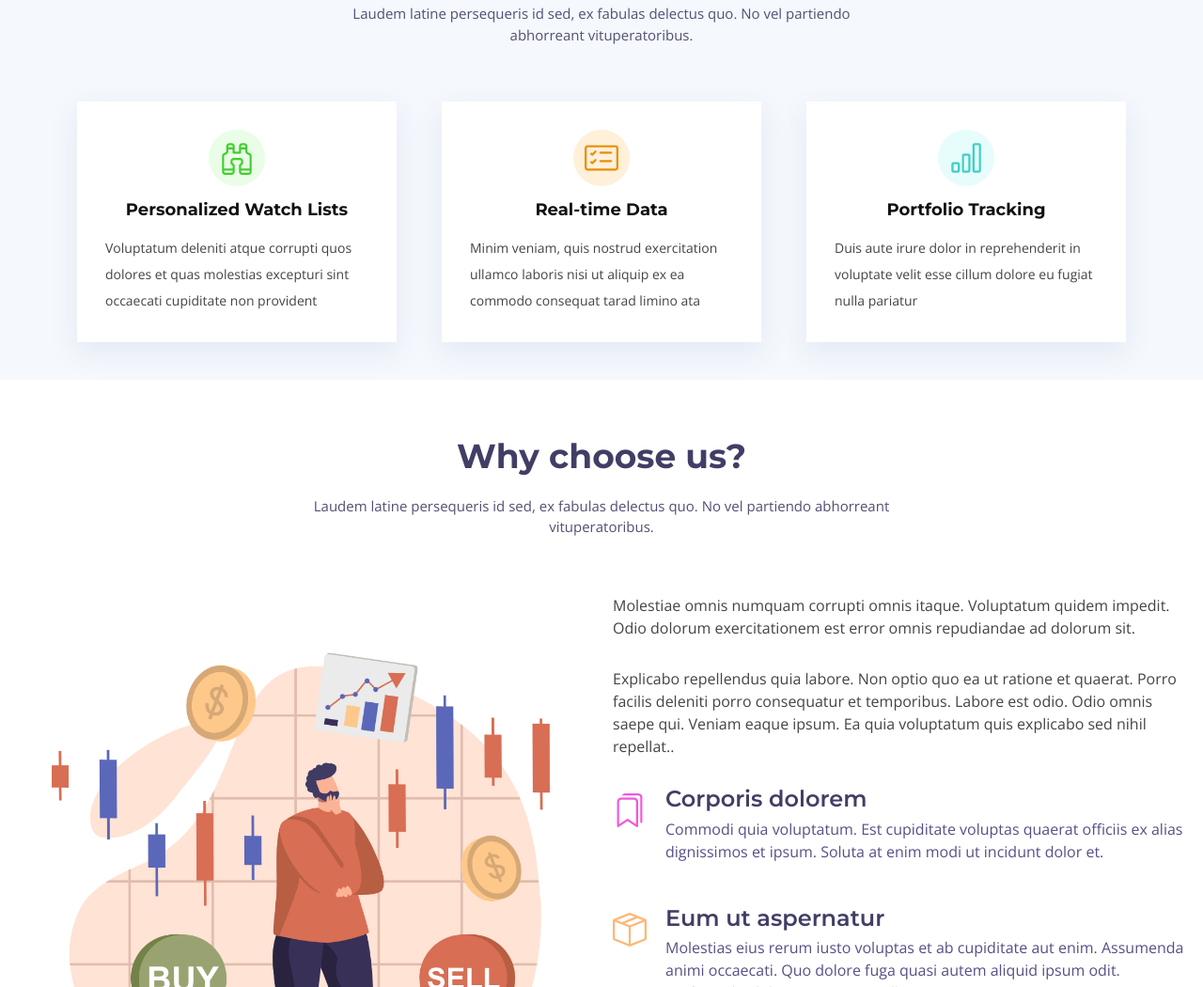
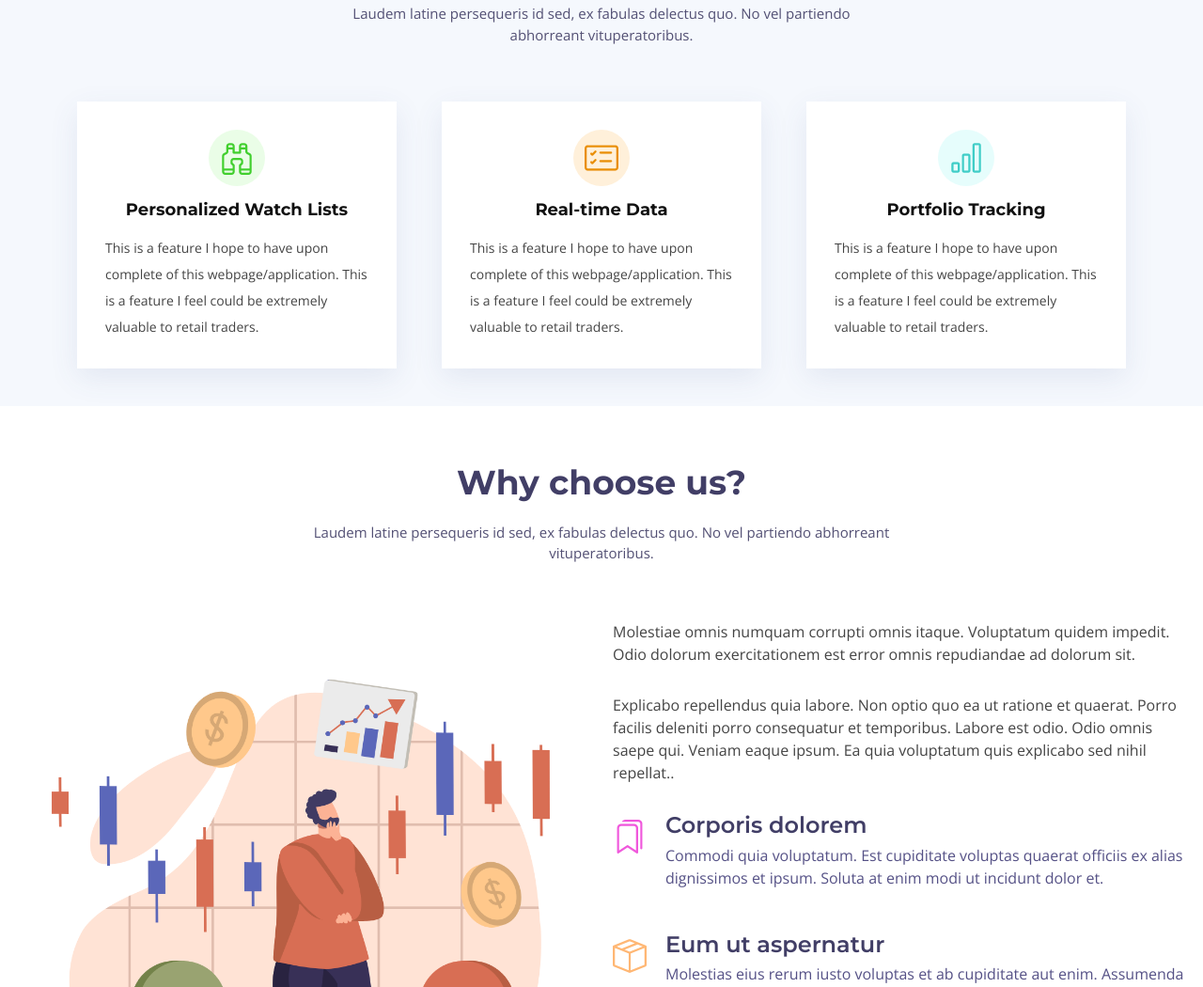
Before and after one commit to JohnnyCulbreth/volumePrecedesPrice-v3, a website: page index.html in a window 1280 px wide. Shown: the part 1677-2727 px from the top of the page at 94% size. Drawn offline with nearby package versions, Linux system fonts and the light colour scheme.

Commit message:
main section work

```diff
--- a/index.html
+++ b/index.html
@@ -127,14 +127,14 @@
             <div class="box">
               <div class="icon" style="background: #eafde7;"><i class="bi bi-binoculars" style="color: #41cf2e;"></i></div>
               <h4 class="title"><a href="">Personalized Watch Lists</a></h4>
-              <p class="description">Voluptatum deleniti atque corrupti quos dolores et quas molestias excepturi sint occaecati cupiditate non provident</p>
+              <p class="description">This is a feature I hope to have upon complete of this webpage/application. This is a feature I feel could be extremely valuable to retail traders.</p>
             </div>
           </div>
           <div class="col-md-6 col-lg-4" data-aos="zoom-in" data-aos-delay="200">
             <div class="box">
               <div class="icon" style="background: #fff0da;"><i class="bi bi-card-checklist" style="color: #e98e06;"></i></div>
               <h4 class="title"><a href="">Real-time Data</a></h4>
-              <p class="description">Minim veniam, quis nostrud exercitation ullamco laboris nisi ut aliquip ex ea commodo consequat tarad limino ata</p>
+              <p class="description">This is a feature I hope to have upon complete of this webpage/application. This is a feature I feel could be extremely valuable to retail traders.</p>
             </div>
           </div>
 
@@ -142,7 +142,7 @@
             <div class="box">
               <div class="icon" style="background: #e6fdfc;"><i class="bi bi-bar-chart" style="color: #3fcdc7;"></i></div>
               <h4 class="title"><a href="">Portfolio Tracking</a></h4>
-              <p class="description">Duis aute irure dolor in reprehenderit in voluptate velit esse cillum dolore eu fugiat nulla pariatur</p>
+              <p class="description">This is a feature I hope to have upon complete of this webpage/application. This is a feature I feel could be extremely valuable to retail traders.</p>
             </div>
           </div>
 
```
